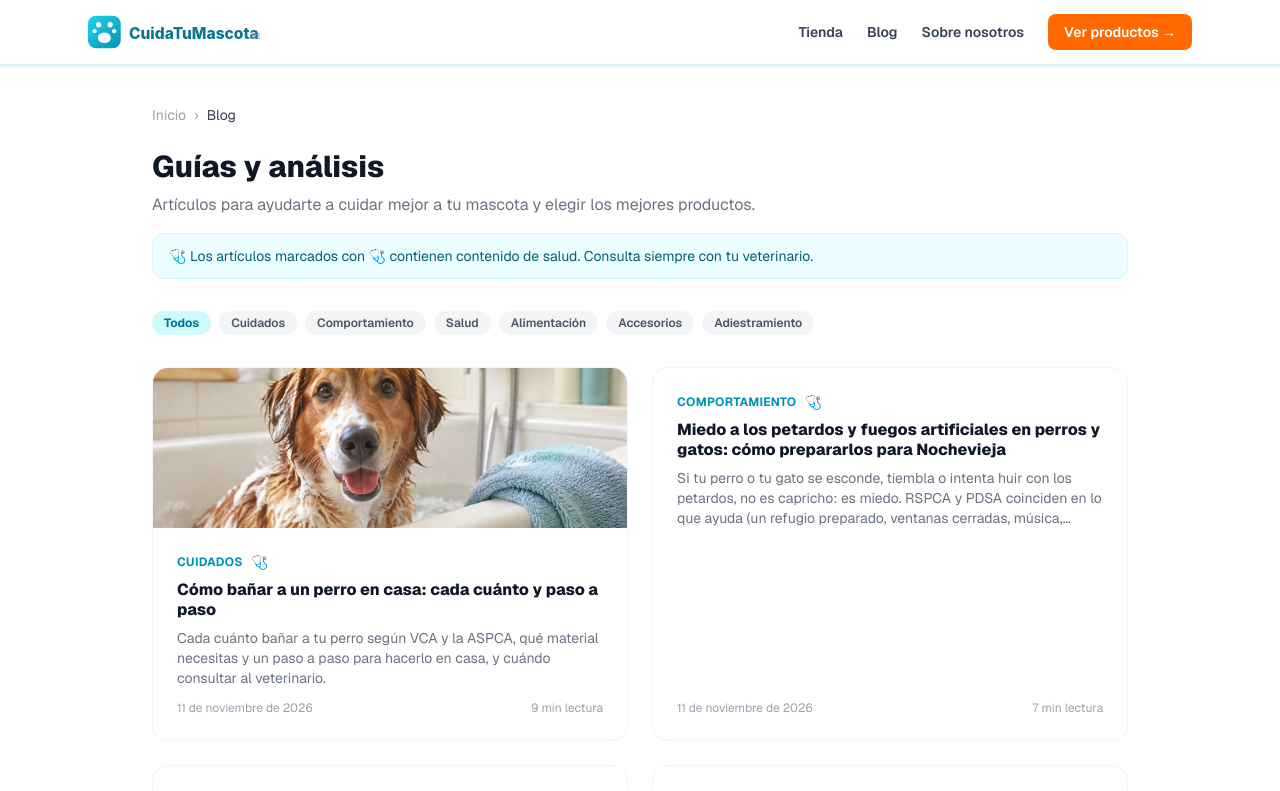
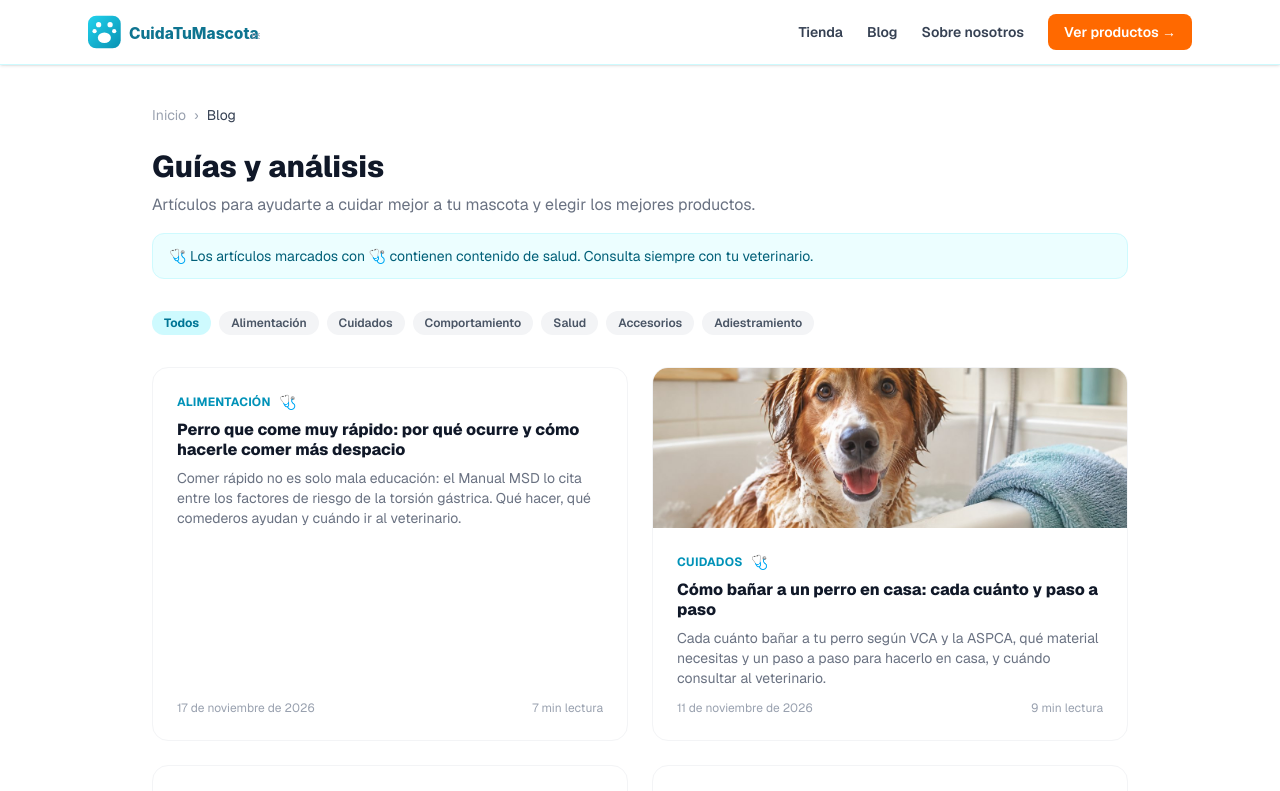
Before and after one commit to mktweb360/cuidatumascota, a Next.js app: page /blog in a window 1280 px wide. Shown: the top 791 px of the page. Built offline with nearby package versions, Linux system fonts and the light colour scheme.

Commit message:
Artículo nuevo: perro que come muy rápido, riesgos y comederos lentos (MSD y Purina)

```diff
--- a/data/posts.ts
+++ b/data/posts.ts
@@ -17,6 +17,20 @@ export interface Post {
 }
 
 export const posts: Post[] = [
+  {
+    slug: "perro-come-muy-rapido-comedero-lento",
+    title: "Perro que come muy rápido: por qué ocurre y cómo hacerle comer más despacio",
+    seoTitle: "Perro que come muy rápido: cómo frenarlo",
+    metaDescription: "Por qué tu perro come muy rápido, qué riesgos tiene según el Manual MSD, y cómo frenarlo con comederos lentos, juegos olfativos y reparto de raciones.",
+    excerpt: "Comer rápido no es solo mala educación: el Manual MSD lo cita entre los factores de riesgo de la torsión gástrica. Qué hacer, qué comederos ayudan y cuándo ir al veterinario.",
+    category: "Alimentación",
+    date: "2026-11-17",
+    readTime: 7,
+    relatedProducts: ["trixie-comedero-slow-bowl-espiral", "edipets-comedero-antivoracidad-perros-gatos", "pelota-dispensadora-slow-feeder-perros", "snuffle-mat-brain-ball-juguete-mental", "kong-classic-grande-juguete-rellenable"],
+    relatedPosts: ["alimentacion-perros-guia-completa", "juguetes-estimulacion-mental-perros", "kong-classic-guia-uso", "cuanto-ejercicio-necesita-un-perro-paseos-edad-raza"],
+    isHealth: true,
+    categoryCta: { href: "/tienda/accesorios-perros", text: "Ver accesorios para perros →" },
+  },
   {
     slug: "banar-perro-en-casa-guia-frecuencia-paso-a-paso",
     title: "Cómo bañar a un perro en casa: cada cuánto y paso a paso",
```
Also changed, not shown: app/blog/[slug]/page.tsx (+24 -0 lines), public/llms.txt.
